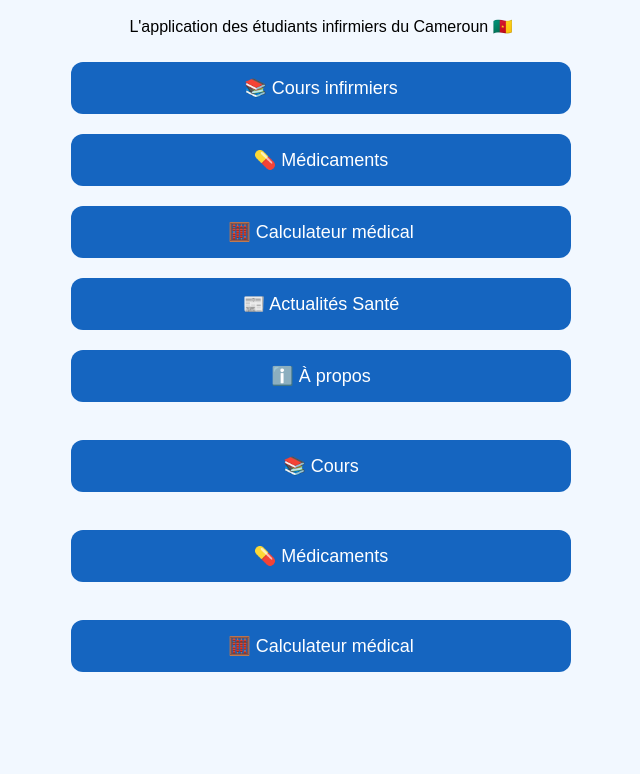
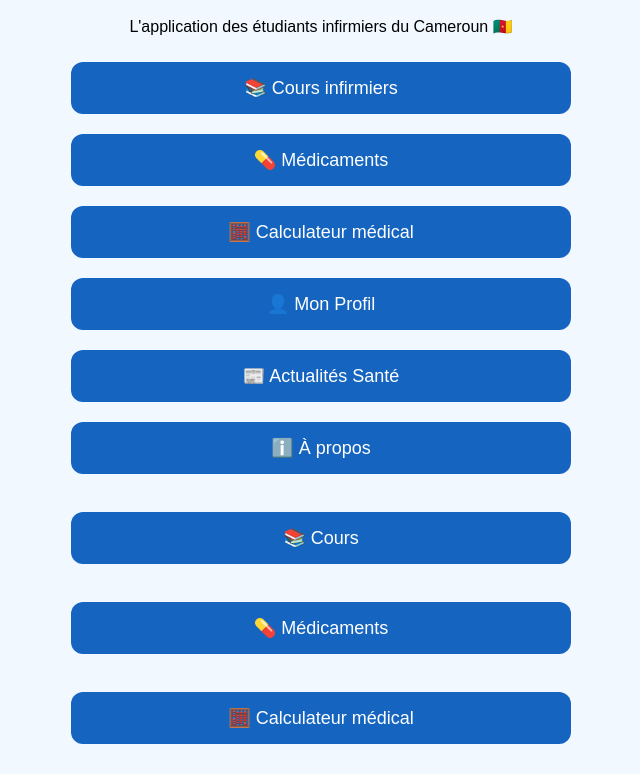
Before and after one commit to Abdelnasser2003/IDE-Smart-Cameroun, a plain HTML site: page index.html in a window 1280 px wide. Shown: the part 132-906 px from the top of the page, without its empty margins (319-959 px from the left). Before the commit the page ends 834 px from the top, so only its background shows below. Drawn offline with Linux system fonts and the light colour scheme.

Commit message:
Lier la page Profil
<!DOCTYPE html>
<html lang="fr">
<head>
<meta charset="UTF-8">
<meta name="viewport" content="width=device-width, initial-scale=1.0">
<title>IDE Smart Cameroun</title>
<link rel="stylesheet" href="style.css">
</head>

<body>

<h1>🩺 IDE Smart Cameroun</h1>

<div id="accueil">

<h2>Bienvenue sur IDE Smart Cameroun</h2>

<p>L'application des étudiants infirmiers du Cameroun 🇨🇲</p>
<a href="cours.html">
<button>📚 Cours infirmiers</button>
</a>

<a href="medicaments.html">
<button>💊 Médicaments</button>
</a>

<a href="calculateur.html">
<button>🧮 Calculateur médical</button>
</a>

<a href="profil.html">
<button>👤 Mon Profil</button>
</a>

<button>📰 Actualités Santé</button>

<button>ℹ️ À propos</button>

<br><br>

<button>📚 Cours</button>

<br><br>

<button>💊 Médicaments</button>

<br><br>

<button>🧮 Calculateur médical</button>

</div>

<div id="quiz" style="display:none;">

<h3 id="progression"></h3>

<progress id="barre" value="0" max="100"></progress>

<h2 id="question"></h2>

<button onclick="verifier('A')"></button>

<br><br>

<button onclick="verifier('B')"></button>

<br><br>

<button onclick="verifier('C')"></button>

<br><br>

<button onclick="verifier('D')"></button>

<h3 id="resultat"></h3>

</div>

<script src="app.js"></script>

</body>
</html>

```diff
--- a/index.html
+++ b/index.html
@@ -26,6 +26,10 @@
 
 <a href="calculateur.html">
 <button>🧮 Calculateur médical</button>
+</a>
+
+<a href="profil.html">
+<button>👤 Mon Profil</button>
 </a>
 
 <button>📰 Actualités Santé</button>
```
